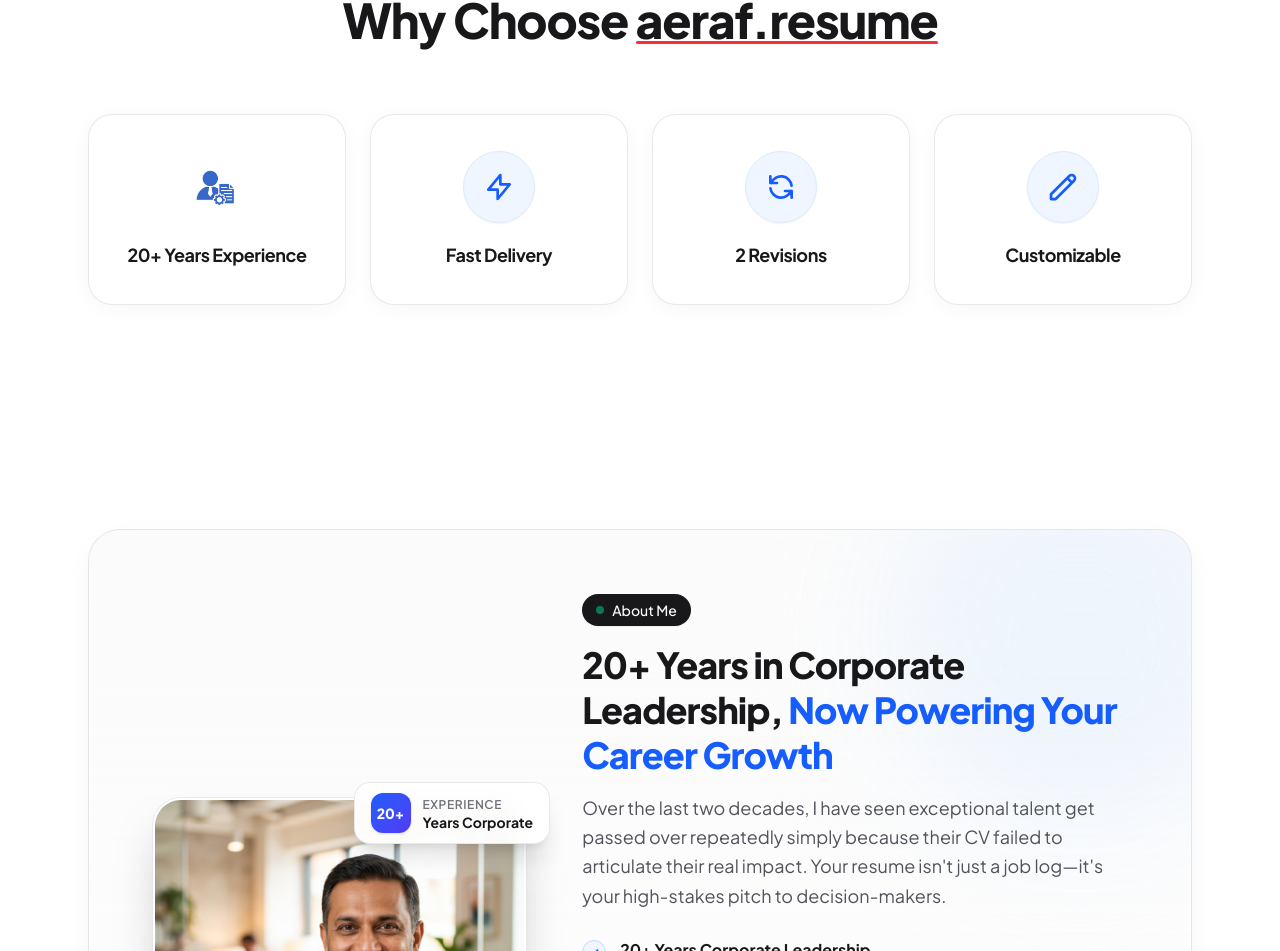
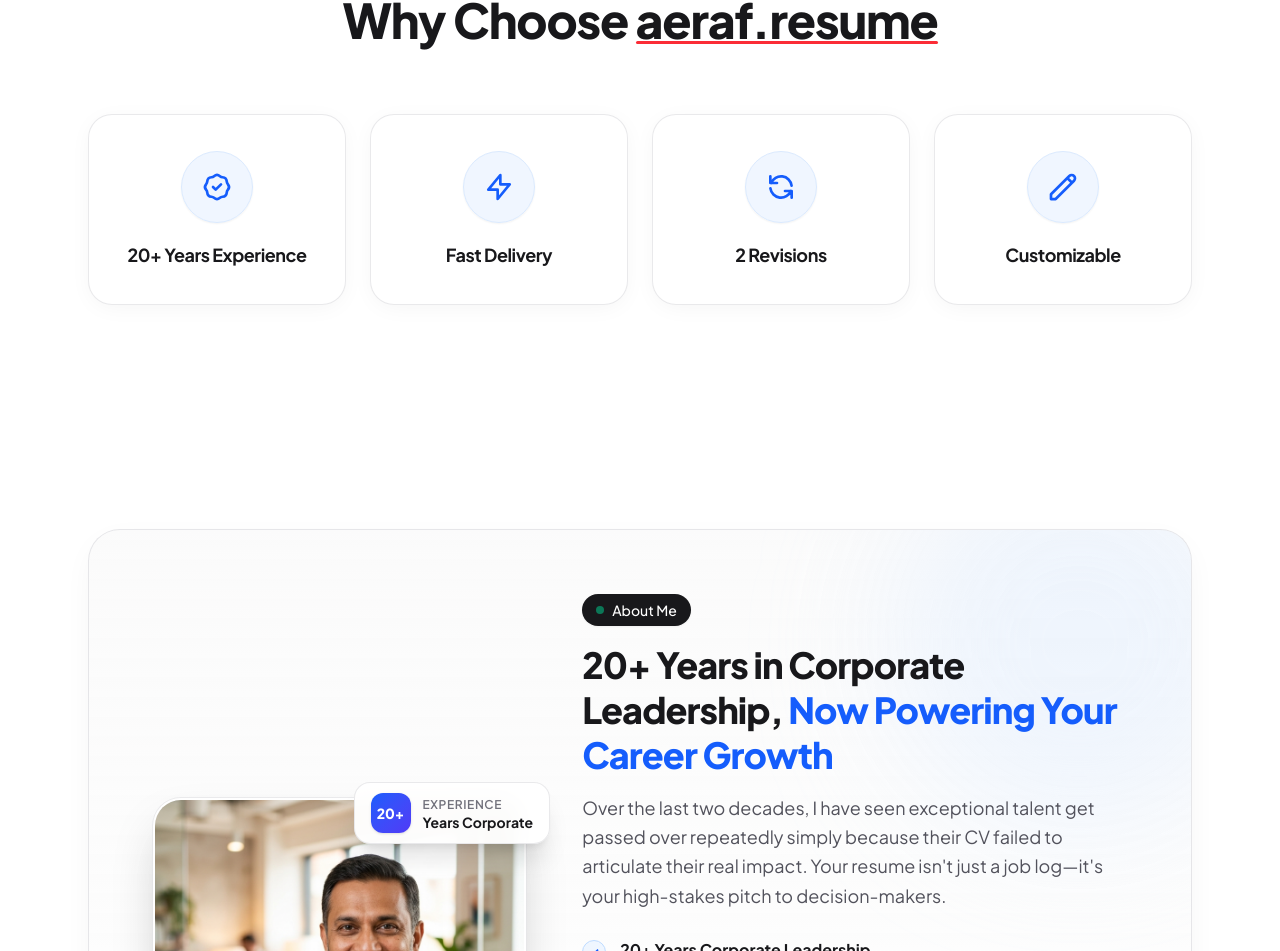
Before and after one commit to MohammedUsman95/aeraf.resume, a Next.js app: page / in a window 1280 px wide. Shown: the part 4578-5529 px from the top of the page. Built offline with nearby package versions, Linux system fonts and the light colour scheme.

Commit message:
style: restore vector SVG symbol and uniform circle badge for 20+ Years Experience

```diff
--- a/components/benefits-section.tsx
+++ b/components/benefits-section.tsx
@@ -15,7 +15,21 @@
   {
     id: "experience",
     title: "20+ Years Experience",
-    imageSrc: "/why-choose-us/experience.png",
+    svgIcon: (
+      <svg
+        className="w-8 h-8 text-blue-600"
+        fill="none"
+        stroke="currentColor"
+        viewBox="0 0 24 24"
+      >
+        <path
+          strokeLinecap="round"
+          strokeLinejoin="round"
+          strokeWidth="2"
+          d="M9 12l2 2 4-4M7.835 4.697a3.42 3.42 0 001.946-.806 3.42 3.42 0 014.438 0 3.42 3.42 0 001.946.806 3.42 3.42 0 013.138 3.138 3.42 3.42 0 00.806 1.946 3.42 3.42 0 010 4.438 3.42 3.42 0 00-.806 1.946 3.42 3.42 0 01-3.138 3.138 3.42 3.42 0 00-1.946.806 3.42 3.42 0 01-4.438 0 3.42 3.42 0 00-1.946-.806 3.42 3.42 0 01-3.138-3.138 3.42 3.42 0 00-.806-1.946 3.42 3.42 0 010-4.438 3.42 3.42 0 00.806-1.946 3.42 3.42 0 013.138-3.138z"
+        />
+      </svg>
+    ),
   },
   {
     id: "fast-delivery",
@@ -112,20 +126,14 @@
             className="group relative bg-white rounded-3xl p-8 sm:p-9 border border-zinc-200/80 shadow-[0_4px_24px_-4px_rgba(0,0,0,0.05)] hover:shadow-[0_16px_36px_-6px_rgba(0,0,0,0.1)] hover:-translate-y-1.5 transition-all duration-300 flex flex-col items-center justify-center text-center gap-5 min-h-[190px]"
           >
             {/* Top Icon Badge */}
-            <div
-              className={`relative w-16 h-16 sm:w-18 sm:h-18 flex items-center justify-center group-hover:scale-110 transition-all duration-300 flex-shrink-0 ${
-                box.imageSrc
-                  ? "bg-transparent"
-                  : "rounded-full bg-blue-50/90 border border-blue-100 shadow-xs"
-              }`}
-            >
+            <div className="relative w-16 h-16 sm:w-18 sm:h-18 rounded-full bg-blue-50/90 border border-blue-100 shadow-xs flex items-center justify-center group-hover:scale-110 group-hover:bg-blue-100/70 transition-all duration-300 flex-shrink-0">
               {box.imageSrc ? (
-                <div className="relative w-12 h-12 sm:w-14 sm:h-14">
+                <div className="relative w-9 h-9 sm:w-10 sm:h-10">
                   <Image
                     src={box.imageSrc}
                     alt={box.title}
                     fill
-                    sizes="56px"
+                    sizes="40px"
                     className="object-contain"
                   />
                 </div>
```
